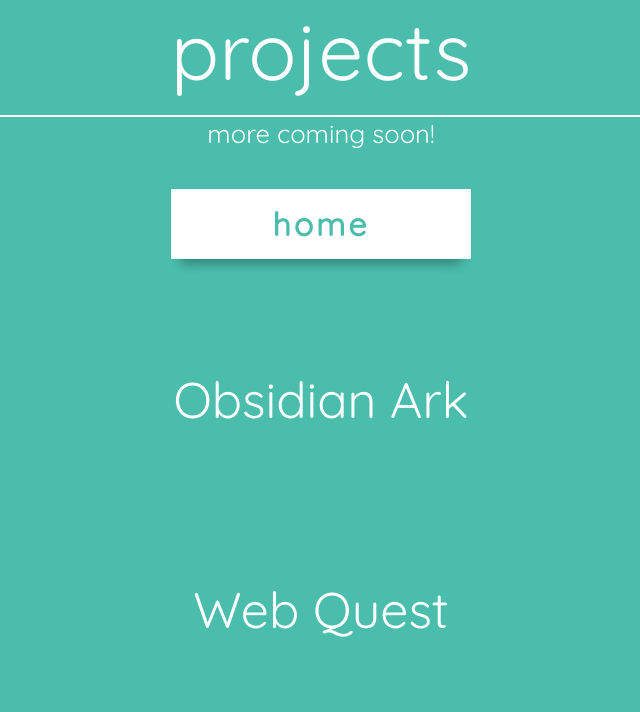
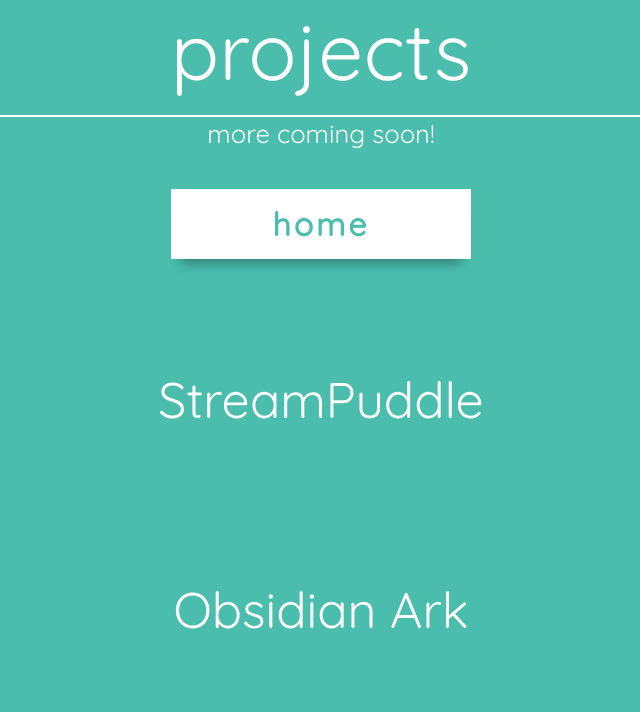
Before and after one commit to zou50/zou50.github.io, a plain HTML site: page projects.html in a window 1280 px wide. Shown: the top 712 px of the page, without its empty margins (319-959 px from the left). Drawn offline with Linux system fonts and the light colour scheme.

Commit message:
Add StreamPuddle to projects

```diff
--- a/projects.html
+++ b/projects.html
@@ -28,6 +28,9 @@
   <div class="gallery-container">
     <ul class="gallery">
       <li class="gallery-item">
+        <a class="gallery-text" href="https://github.com/devonlee111/StreamPuddle" target="_blank">StreamPuddle</a>
+      </li>
+      <li class="gallery-item">
         <a class="gallery-text" href="https://github.com/omechan233/CS408-Team27" target="_blank">Obsidian Ark</a>
       </li>
       <li class="gallery-item">
```
